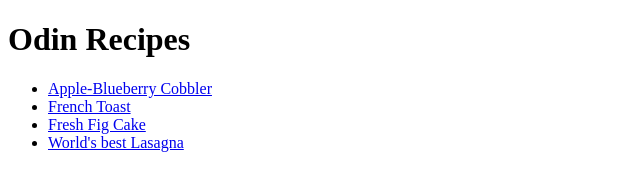
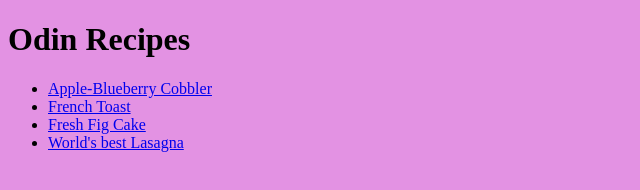
Before and after one commit to TernarySloth/odin-recipes, a plain HTML site: page index.html in a window 1280 px wide. Shown: the whole page, without its empty margins (0-640 px from the left). Drawn offline with Linux system fonts and the light colour scheme.

Commit message:
Add Background color

```diff
--- a/index.html
+++ b/index.html
@@ -4,6 +4,7 @@
     <meta charset="UTF-8">
     <meta http-equiv="X-UA-Compatible" content="IE=edge">
     <meta name="viewport" content="width=device-width, initial-scale=1.0">
+    <link rel="stylesheet" href="styles.css">
     <title>Odin Recipes Main Page</title>
 </head>
 <body>
--- /dev/null
+++ b/styles.css
@@ -0,0 +1,3 @@
+body {
+    background-color: hsl(300, 59%, 73%);
+}
```
